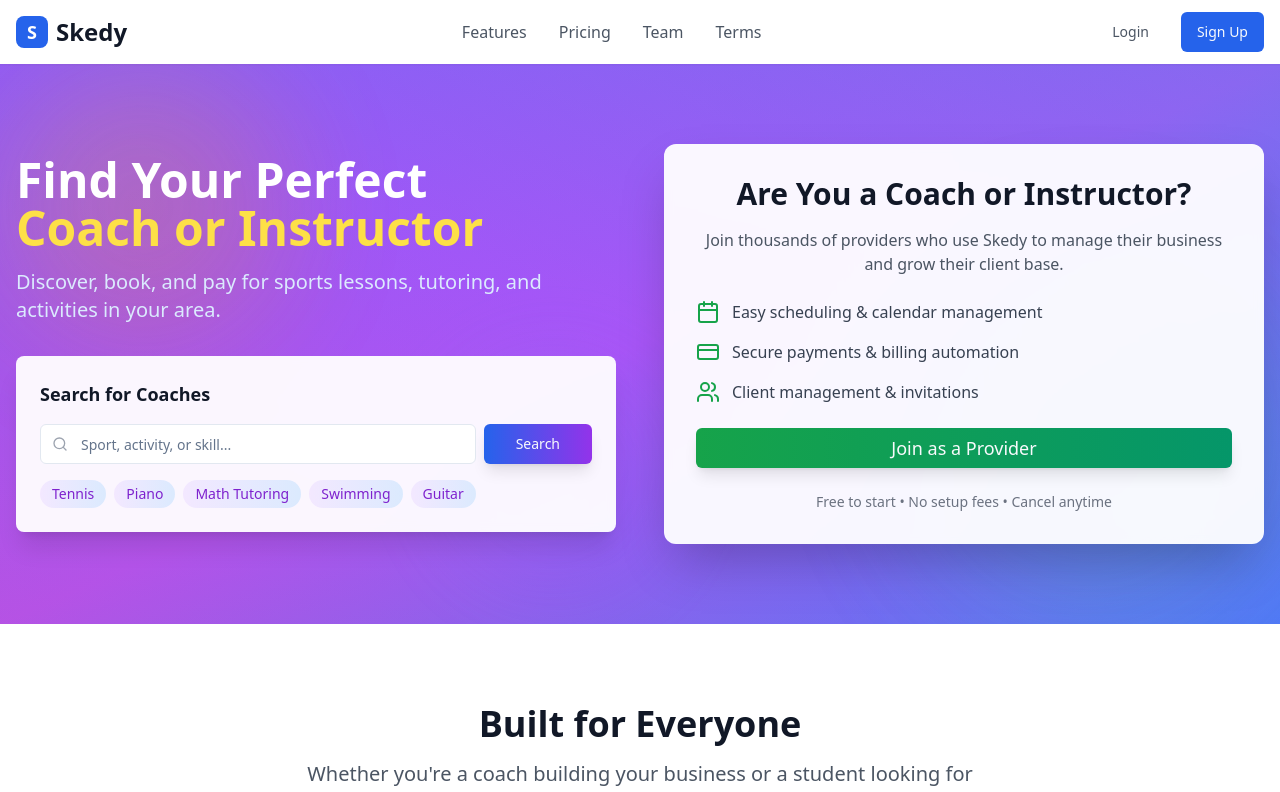
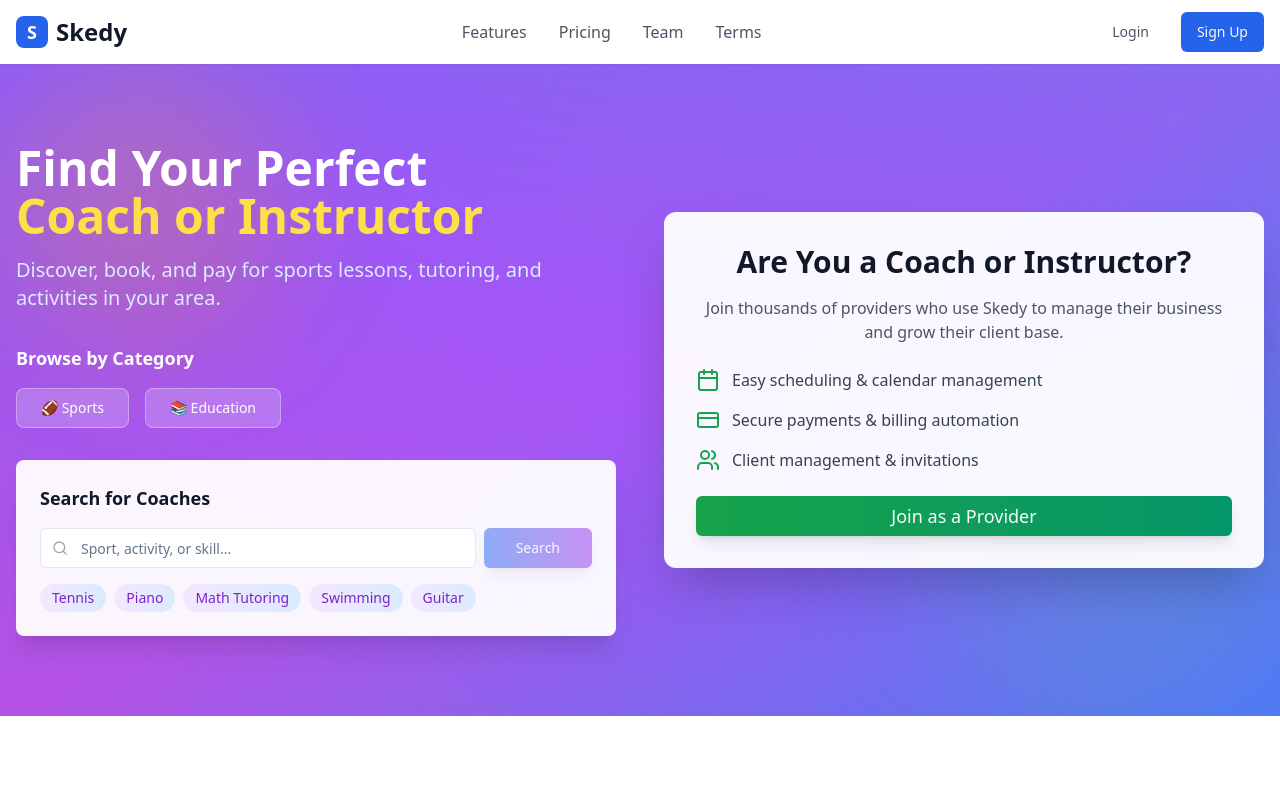
Before and after one commit to AlexMZH98/skedy-landing-page-boost, a React (Vite) app: page / in a window 1280 px wide. Shown: the top 792 px of the page. Built offline with nearby package versions, Linux system fonts and the light colour scheme.

Commit message:
feat: Update main screen and search functionality
- Removed text from "Join as a Provider" button.
- Added search categories (sport, education).
- Implemented category click redirection to search page.
- Disabled search button until search input is not empty.

```diff
--- a/src/components/Hero.tsx
+++ b/src/components/Hero.tsx
@@ -91,8 +91,19 @@ const Hero = () => {
     navigate(`/search?q=${encodeURIComponent(tag)}`);
   };
 
+  const handleCategoryClick = (category: string) => {
+    const categoryActivities = {
+      "Sports": ["Tennis", "Swimming", "Basketball", "Soccer", "Golf", "Baseball", "Volleyball", "Running"],
+      "Education": ["Math Tutoring", "English Tutoring", "Science Tutoring", "Piano", "Guitar", "Violin", "Art", "Language"]
+    };
+
+    const activities = categoryActivities[category as keyof typeof categoryActivities] || [];
+    const searchTerm = activities.join(" OR ");
+    navigate(`/search?category=${encodeURIComponent(category)}`);
+  };
+
   const handleKeyPress = (e: React.KeyboardEvent) => {
-    if (e.key === 'Enter') {
+    if (e.key === 'Enter' && searchQuery.trim()) {
       handleSearch();
     }
   };
@@ -128,6 +139,27 @@ const Hero = () => {
                 <p className="text-xl text-blue-100">
                   Discover, book, and pay for sports lessons, tutoring, and activities in your area.
                 </p>
+              </div>
+
+              {/* Categories */}
+              <div className="space-y-4">
+                <h3 className="text-lg font-semibold text-white">Browse by Category</h3>
+                <div className="flex gap-4">
+                  <Button
+                    onClick={() => handleCategoryClick("Sports")}
+                    className="bg-white/20 hover:bg-white/30 text-white border border-white/30 backdrop-blur-sm px-6 py-3 rounded-lg transition-all duration-200 transform hover:scale-105"
+                    variant="outline"
+                  >
+                    🏈 Sports
+                  </Button>
+                  <Button
+                    onClick={() => handleCategoryClick("Education")}
+                    className="bg-white/20 hover:bg-white/30 text-white border border-white/30 backdrop-blur-sm px-6 py-3 rounded-lg transition-all duration-200 transform hover:scale-105"
+                    variant="outline"
+                  >
+                    📚 Education
+                  </Button>
+                </div>
               </div>
 
               {/* Search Bar */}
@@ -172,6 +204,7 @@ const Hero = () => {
                     <Button
                       className="bg-gradient-to-r from-blue-600 to-purple-600 hover:from-blue-700 hover:to-purple-700 px-8 shadow-lg"
                       onClick={() => handleSearch()}
+                      disabled={!searchQuery.trim()}
                     >
                       Search
                     </Button>
@@ -221,10 +254,6 @@ const Hero = () => {
                 <Button className="w-full bg-gradient-to-r from-green-600 to-emerald-600 hover:from-green-700 hover:to-emerald-700 text-lg py-3 shadow-lg transform hover:scale-105 transition-all duration-200">
                   Join as a Provider
                 </Button>
-
-                <p className="text-sm text-gray-500 text-center">
-                  Free to start • No setup fees • Cancel anytime
-                </p>
               </div>
             </div>
           </div>
--- a/src/pages/SearchResults.tsx
+++ b/src/pages/SearchResults.tsx
@@ -116,10 +116,24 @@ const SearchResults = () => {
   const [activityOpen, setActivityOpen] = useState(false);
 
   const searchQuery = searchParams.get('q') || '';
+  const categoryQuery = searchParams.get('category') || '';
+
+  // Category-based activity mapping
+  const categoryActivities = {
+    "Sports": ["Tennis", "Swimming", "Basketball", "Soccer"],
+    "Education": ["Math Tutoring", "English Tutoring", "Piano", "Guitar", "Violin"]
+  };
 
   const filteredCoaches = mockCoaches.filter(coach => {
-    const matchesSearch = coach.activityType.toLowerCase().includes(searchQuery.toLowerCase()) ||
-                         coach.name.toLowerCase().includes(searchQuery.toLowerCase());
+    let matchesSearch = true;
+
+    if (searchQuery) {
+      matchesSearch = coach.activityType.toLowerCase().includes(searchQuery.toLowerCase()) ||
+                     coach.name.toLowerCase().includes(searchQuery.toLowerCase());
+    } else if (categoryQuery) {
+      const activitiesInCategory = categoryActivities[categoryQuery as keyof typeof categoryActivities] || [];
+      matchesSearch = activitiesInCategory.includes(coach.activityType);
+    }
 
     const matchesNameFilter = coach.name.toLowerCase().includes(nameFilter.toLowerCase());
 
@@ -163,6 +177,17 @@ const SearchResults = () => {
     setActivityFilter("all");
   };
 
+  const displayTitle = () => {
+    if (searchQuery) {
+      return `Search Results for "${searchQuery}"`;
+    } else if (categoryQuery) {
+      return `${categoryQuery} Coaches`;
+    }
+    return "All Coaches";
+  };
+
+  const displayQuery = searchQuery || categoryQuery;
+
   return (
     <div className="min-h-screen bg-gradient-to-br from-blue-50 via-indigo-50 to-purple-50">
       <Header />
@@ -177,18 +202,18 @@ const SearchResults = () => {
           <div className="flex items-center justify-between">
             <div className="flex-1">
               <h1 className="text-4xl md:text-5xl font-bold mb-4">
-                Search Results for "{searchQuery}"
+                {displayTitle()}
               </h1>
               <p className="text-xl text-blue-100">
                 Found {filteredCoaches.length} coach{filteredCoaches.length !== 1 ? 'es' : ''} matching your search
               </p>
             </div>
-            {searchQuery && (
+            {displayQuery && (
               <div className="hidden md:flex items-center justify-center">
                 <div className="w-32 h-32 rounded-full overflow-hidden border-4 border-white/20 shadow-2xl">
                   <img
-                    src={getActivityLogo(searchQuery)}
-                    alt={`${searchQuery} activity`}
+                    src={getActivityLogo(displayQuery)}
+                    alt={`${displayQuery} activity`}
                     className="w-full h-full object-cover"
                   />
                 </div>
```
